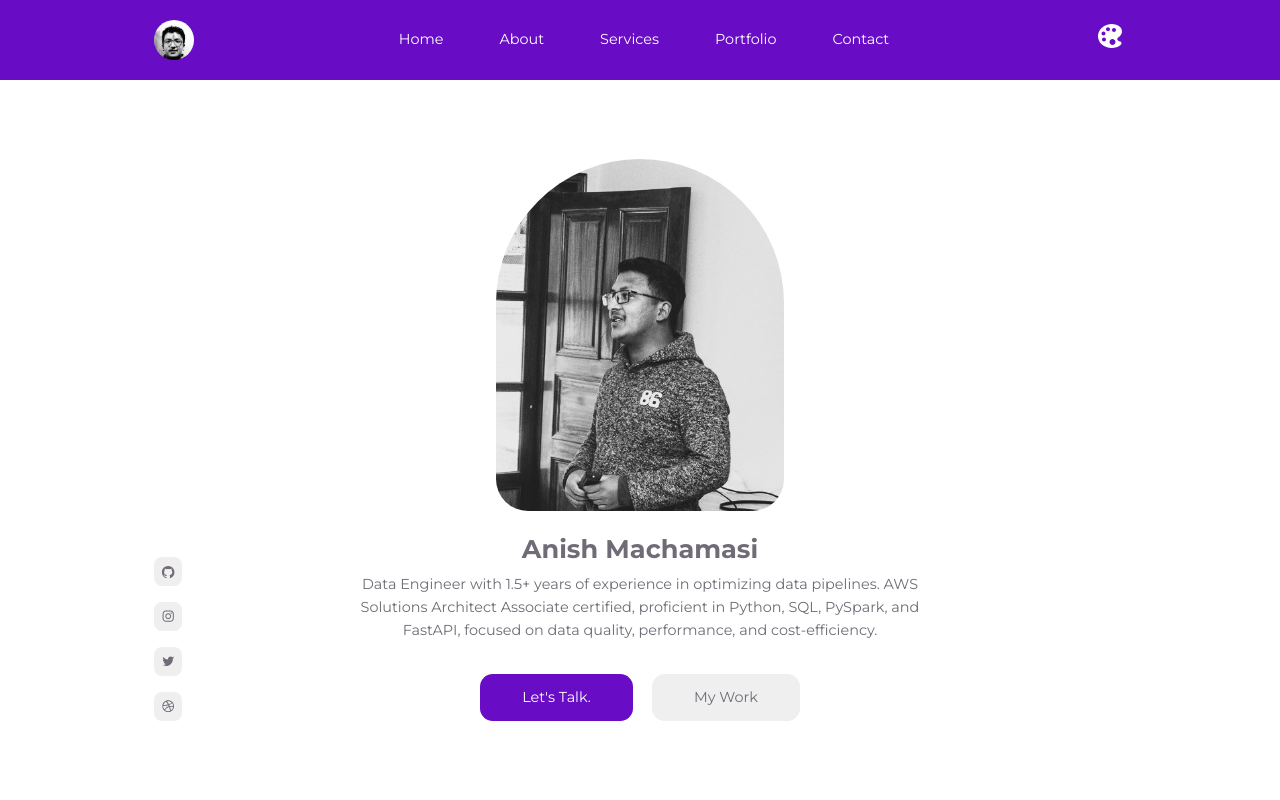
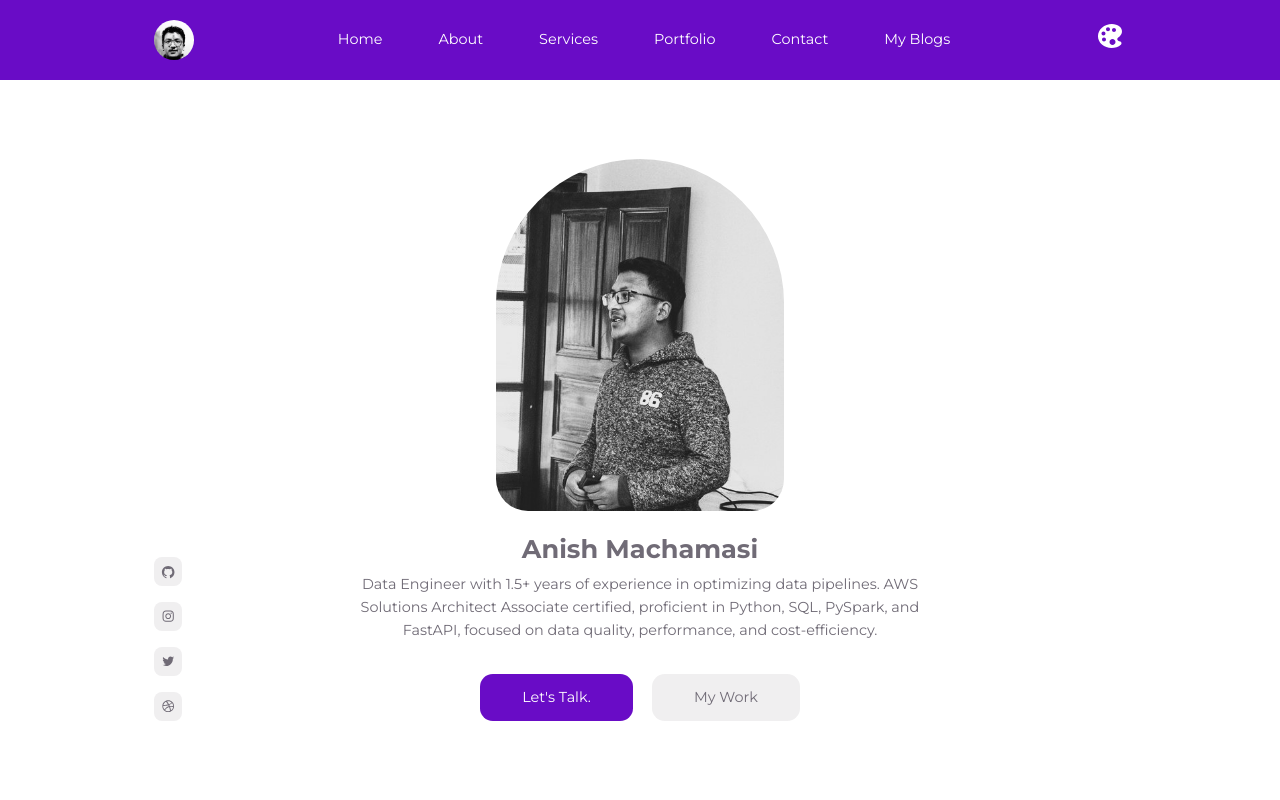
Before and after one commit to AnishMachamasi/portfolio, a React (Create React App) app: page / in a window 1280 px wide. Shown: the top 800 px of the page. Built offline with nearby package versions, Linux system fonts and the light colour scheme.

Commit message:
add blogs content in navbar

```diff
--- a/src/sections/navbar/data.js
+++ b/src/sections/navbar/data.js
@@ -4,6 +4,7 @@ const data = [
   { id: 3, link: "#services", title: "Services" },
   { id: 4, link: "#portfolio", title: "Portfolio" },
   { id: 5, link: "#contact", title: "Contact" },
+  { id: 6, link: "https://medium.com/@anishmachamasi2262", title: "My Blogs" },
 ];
 
 export default data;
```
